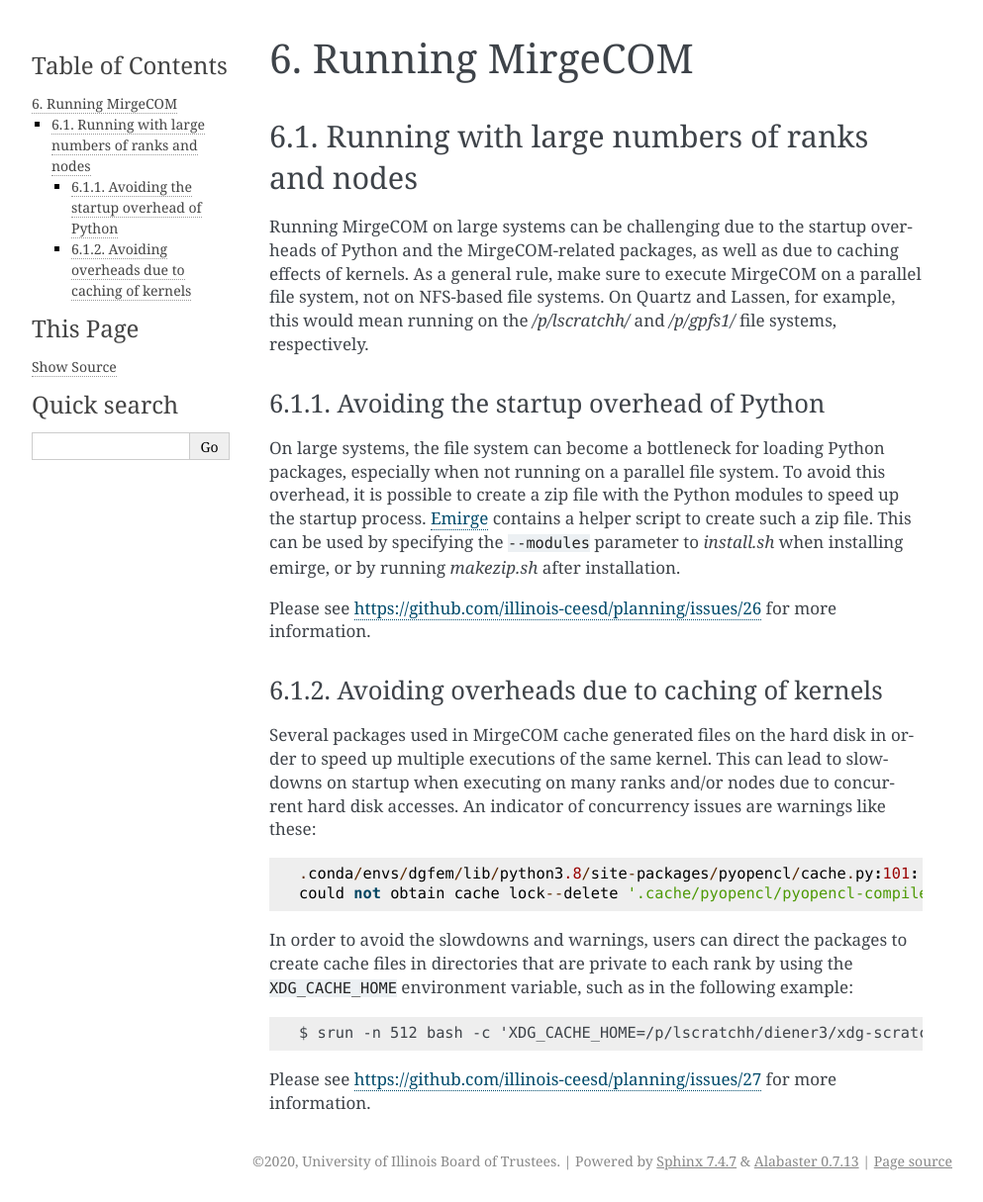
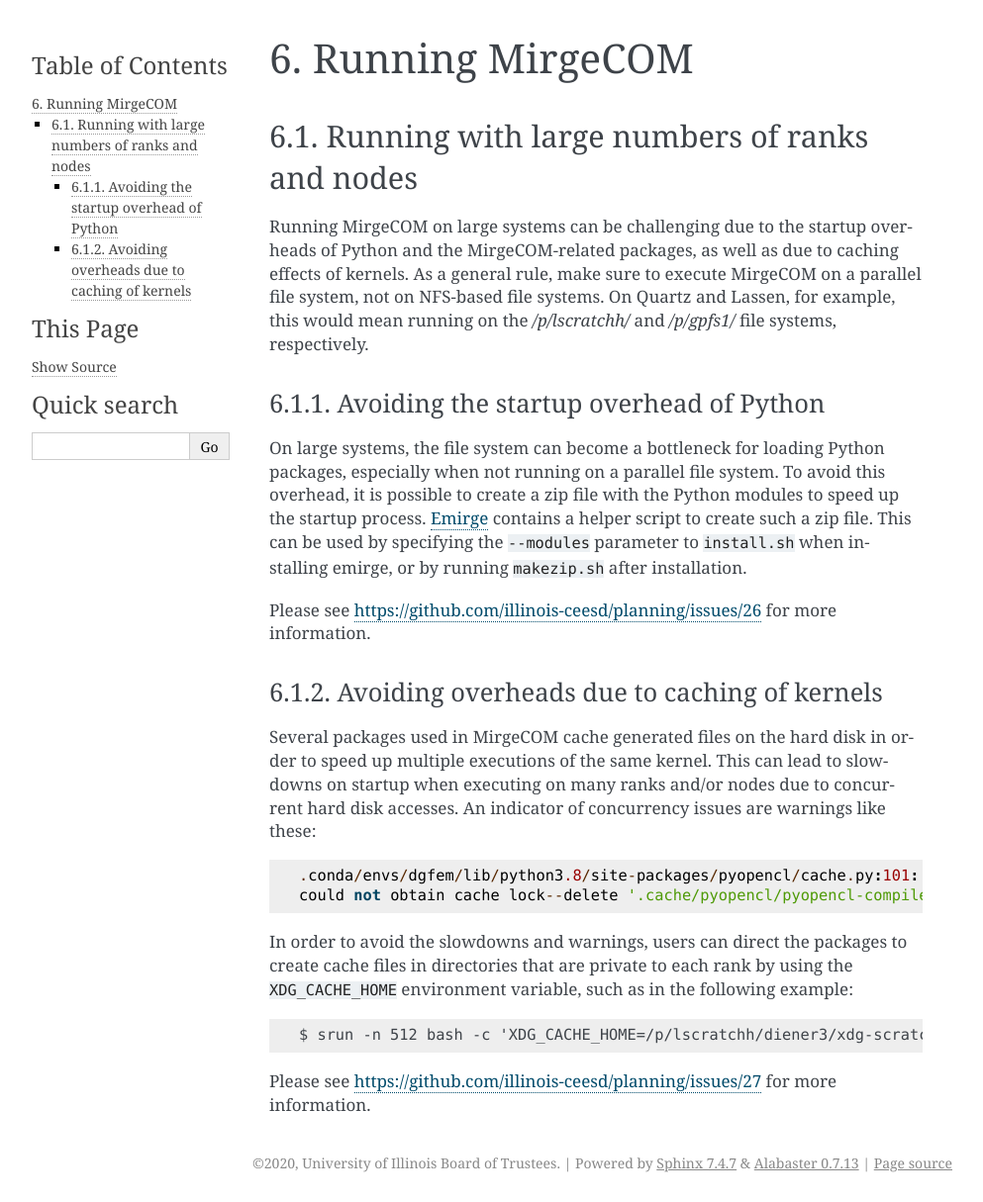
Before and after one commit to illinois-ceesd/mirgecom, a Sphinx documentation site: the page built from doc/running.rst, in a window 1280 px wide. Shown: the whole page at 99% size, without its empty margins (148-1141 px from the left). Built offline with Sphinx 7.4.7, drawn with Linux system fonts in a browser that asks for light colours.

```diff
--- a/doc/running.rst
+++ b/doc/running.rst
@@ -19,7 +19,7 @@ packages, especially when not running on a parallel file system. To avoid this
 overhead, it is possible to create a zip file with the Python modules
 to speed up the startup process. `Emirge <https://github.com/illinois-ceesd/emirge/>`__ contains a helper script to create such
 a zip file. This can be used by specifying the ``--modules`` parameter to
-`install.sh` when installing emirge, or by running `makezip.sh` after
+``install.sh`` when installing emirge, or by running ``makezip.sh`` after
 installation.
 
 Please see https://github.com/illinois-ceesd/planning/issues/26 for more information.
```
